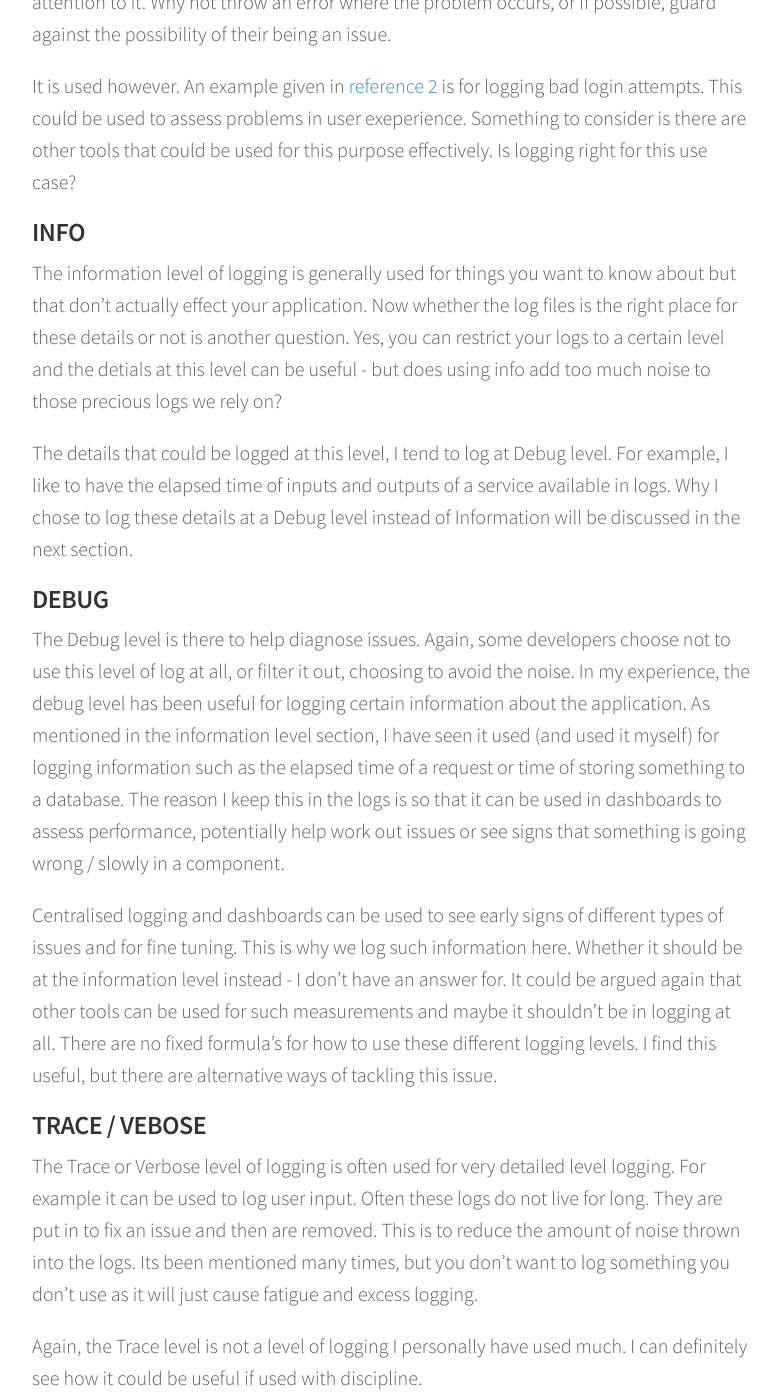
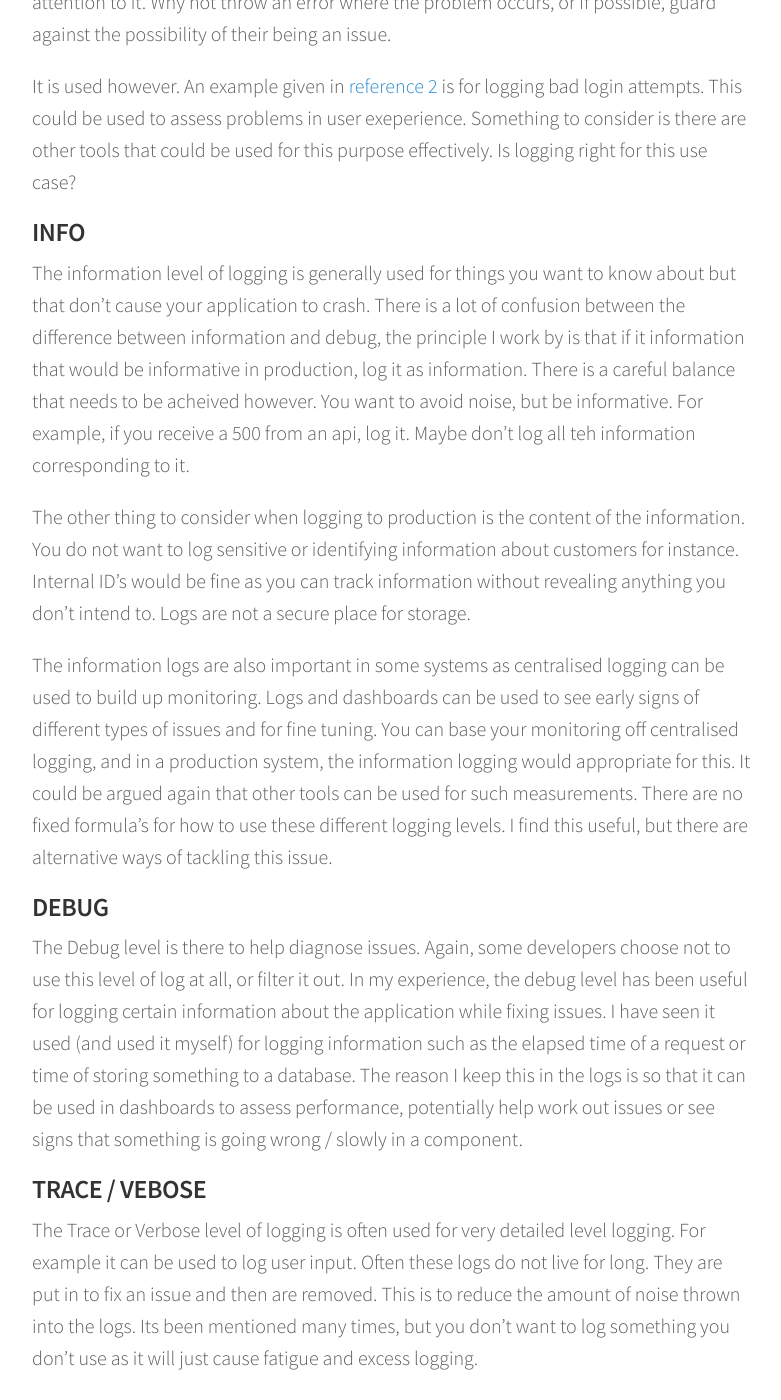
Before and after one commit to wordshaker/jesswhite_4, a Jekyll site: the page built from _posts/2017-03-11-errorlevels-post.md, in a window 1280 px wide and 1400 px high, scrolled down 1774 px. Shown: the whole window, without its empty margins (248-1029 px from the left). Built offline with Jekyll 4.4.1, drawn with Linux system fonts in a browser that asks for light colours; nearby versions of some CDN libraries.

Commit message:
Logging article edits

```diff
--- a/_posts/2017-03-11-errorlevels-post.md
+++ b/_posts/2017-03-11-errorlevels-post.md
@@ -54,15 +54,15 @@ It is used however. An example given in [reference 2](http://stackoverflow.com/q
 
 #### INFO
 
-The information level of logging is generally used for things you want to know about but that don't actually effect your application. Now whether the log files is the right place for these details or not is another question. Yes, you can restrict your logs to a certain level and the detials at this level can be useful - but does using info add too much noise to those precious logs we rely on?
+The information level of logging is generally used for things you want to know about but that don't cause your application to crash. There is a lot of confusion between the difference between information and debug, the principle I work by is that if it information that would be informative in production, log it as information. There is a careful balance that needs to be acheived however. You want to avoid noise, but be informative. For example, if you receive a 500 from an api, log it. Maybe don't log all teh information corresponding to it.
 
-The details that could be logged at this level, I tend to log at Debug level. For example, I like to have the elapsed time of inputs and outputs of a service available in logs. Why I chose to log these details at a Debug level instead of Information will be discussed in the next section.
+The other thing to consider when logging to production is the content of the information. You do not want to log sensitive or identifying information about customers for instance. Internal ID's would be fine as you can track information without revealing anything you don't intend to. Logs are not a secure place for storage.
+
+The information logs are also important in some systems as centralised logging can be used to build up monitoring. Logs and dashboards can be used to see early signs of different types of issues and for fine tuning. You can base your monitoring off centralised logging, and in a production system, the information logging would appropriate for this. It could be argued again that other tools can be used for such measurements. There are no fixed formula's for how to use these different logging levels. I find this useful, but there are alternative ways of tackling this issue.
 
 #### DEBUG
 
-The Debug level is there to help diagnose issues. Again, some developers choose not to use this level of log at all, or filter it out, choosing to avoid the noise. In my experience, the debug level has been useful for logging certain information about the application. As mentioned in the information level section, I have seen it used (and used it myself) for logging information such as the elapsed time of a request or time of storing something to a database. The reason I keep this in the logs is so that it can be used in dashboards to assess performance, potentially help work out issues or see signs that something is going wrong / slowly in a component.
-
-Centralised logging and dashboards can be used to see early signs of different types of issues and for fine tuning. This is why we log such information here. Whether it should be at the information level instead - I don't have an answer for. It could be argued again that other tools can be used for such measurements and maybe it shouldn't be in logging at all. There are no fixed formula's for how to use these different logging levels. I find this useful, but there are alternative ways of tackling this issue.
+The Debug level is there to help diagnose issues. Again, some developers choose not to use this level of log at all, or filter it out. In my experience, the debug level has been useful for logging certain information about the application while fixing issues. I have seen it used (and used it myself) for logging information such as the elapsed time of a request or time of storing something to a database. The reason I keep this in the logs is so that it can be used in dashboards to assess performance, potentially help work out issues or see signs that something is going wrong / slowly in a component.
 
 #### TRACE / VEBOSE
 
```
